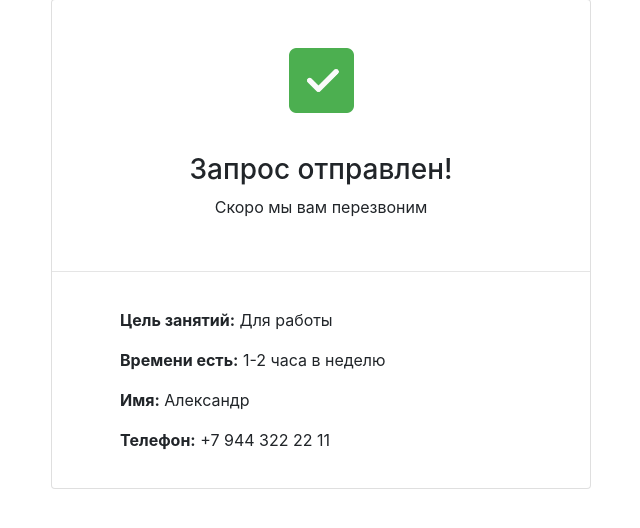
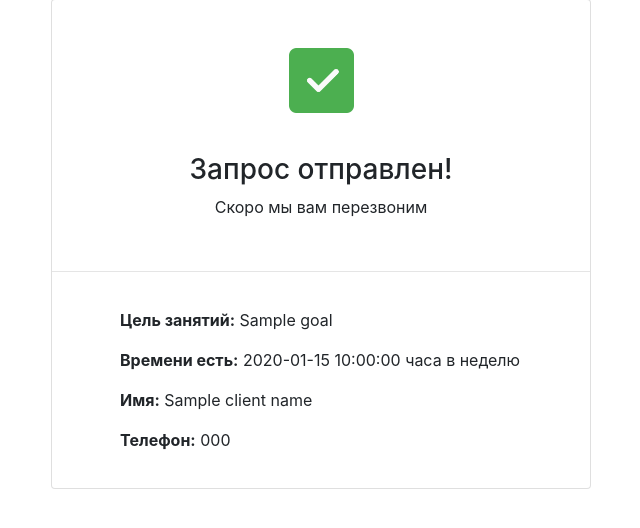
Before and after one commit to Majorant/stepik_repet, a Python web app: template templates/request_done.html in a window 1280 px wide. Shown: the part 121-649 px from the top of the page, without its empty margins (319-959 px from the left). Run offline with Jinja, Linux system fonts and the light colour scheme; the template is opened without the code that fills it: most values are stand-ins (such as "Sample title", 1, 10 or a date in 2020); some libraries are stand-ins or nearby versions.

Commit message:
page with request for select teacher and request done

```diff
--- a/templates/request_done.html
+++ b/templates/request_done.html
@@ -41,10 +41,10 @@
           </div>
           <hr />
           <div class="card-body mx-5">
-            <p><b>Цель занятий:</b> Для работы</p>
-            <p><b>Времени есть:</b> 1-2 часа в неделю</p>
-            <p><b>Имя:</b> Александр</p>
-            <p><b>Телефон:</b> +7 944 322 22 11</p>
+            <p><b>Цель занятий:</b> {{ goals[client_goal] }}</p>
+            <p><b>Времени есть:</b> {{ client_time }} часа в неделю</p>
+            <p><b>Имя:</b> {{ client_name }}</p>
+            <p><b>Телефон:</b> {{ client_phone }}</p>
           </div>
         </div>
       </div>
```
Also changed, not shown: templates/request.html (+9 -9 lines).
